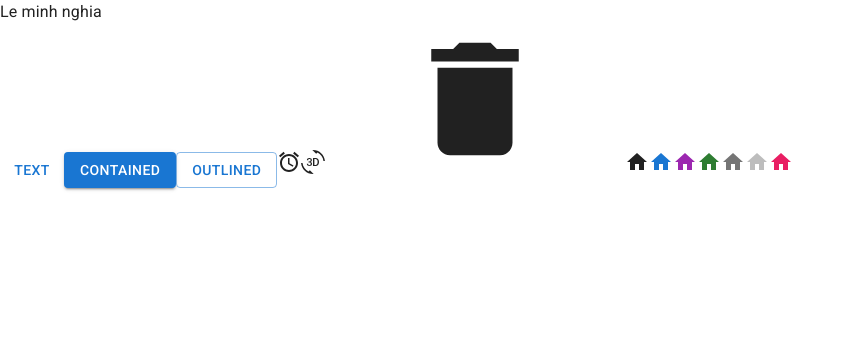
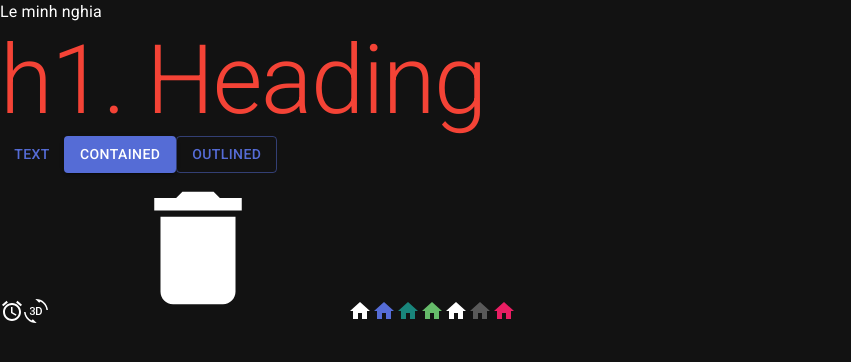
Before and after one commit to minhnghia2k3/trello_web, a React (Vite) app: page / in a window 1280 px wide. Shown: the top 362 px of the page, without its empty margins (0-851 px from the left). Built offline with nearby package versions, Linux system fonts and the light colour scheme.

Commit message:
config MUI Theme

```diff
--- a/src/App.jsx
+++ b/src/App.jsx
@@ -4,13 +4,20 @@
 import DeleteIcon from '@mui/icons-material/Delete'
 import HomeIcon from '@mui/icons-material/Home'
 import { pink } from '@mui/material/colors'
+import Typography from '@mui/material/Typography'
 function App() {
   return (
     <>
       <div>Le minh nghia</div>
+
+      <Typography variant="h1" color="text.secondary">
+        h1. Heading
+      </Typography>
+
       <Button variant="text">Text</Button>
       <Button variant="contained">Contained</Button>
       <Button variant="outlined">Outlined</Button>
+      <br />
       <AccessAlarm />
       <ThreeDRotation />
       <svg data-testid="DeleteIcon"><DeleteIcon /></svg>
--- a/src/main.jsx
+++ b/src/main.jsx
@@ -1,12 +1,15 @@
 import React from 'react'
 import ReactDOM from 'react-dom/client'
 import App from './App.jsx'
-import './index.css'
-import CssBaseline from '@mui/material/CssBaseline';
+import CssBaseline from '@mui/material/CssBaseline'
+import { ThemeProvider } from '@mui/material/styles'
+import theme from './theme'
 
 ReactDOM.createRoot(document.getElementById('root')).render(
   <React.StrictMode>
-    <CssBaseline />
-    <App />
-  </React.StrictMode>,
+    <ThemeProvider theme={theme}>
+      <CssBaseline />
+      <App />
+    </ThemeProvider>
+  </React.StrictMode>
 )
--- /dev/null
+++ b/src/theme.js
@@ -0,0 +1,24 @@
+import { createTheme } from '@mui/material/styles'
+import { red } from '@mui/material/colors'
+
+// Create a theme instance.
+const theme = createTheme({
+    palette: {
+        mode: 'dark',
+        primary: {
+            main: '#556cd6'
+        },
+        secondary: {
+            main: '#19857b'
+        },
+        error: {
+            main: red.A400
+        },
+        text: {
+            secondary: red[500]
+        }
+    }
+
+})
+
+export default theme
```
Also changed, not shown: .eslintrc.cjs.
